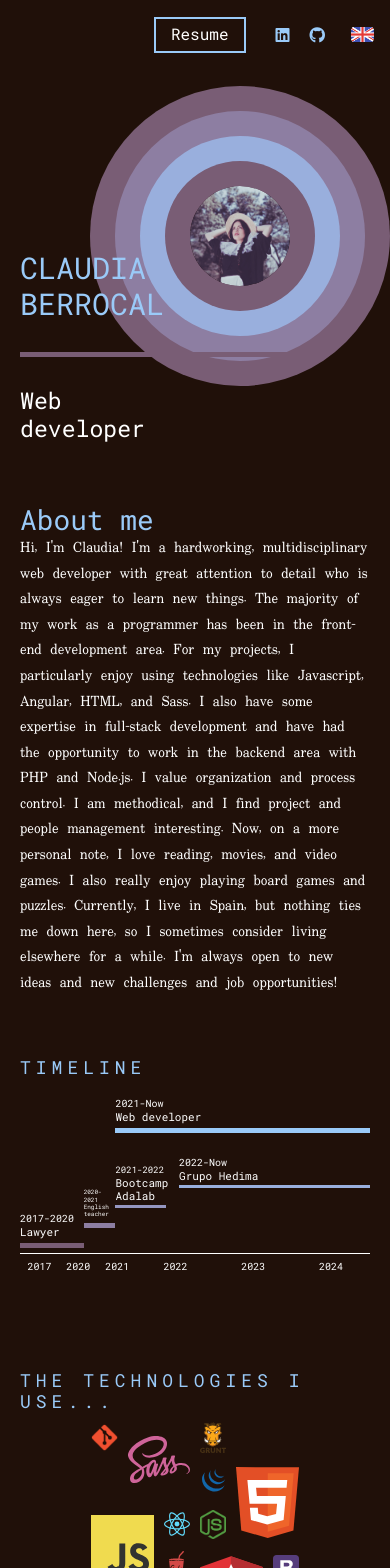
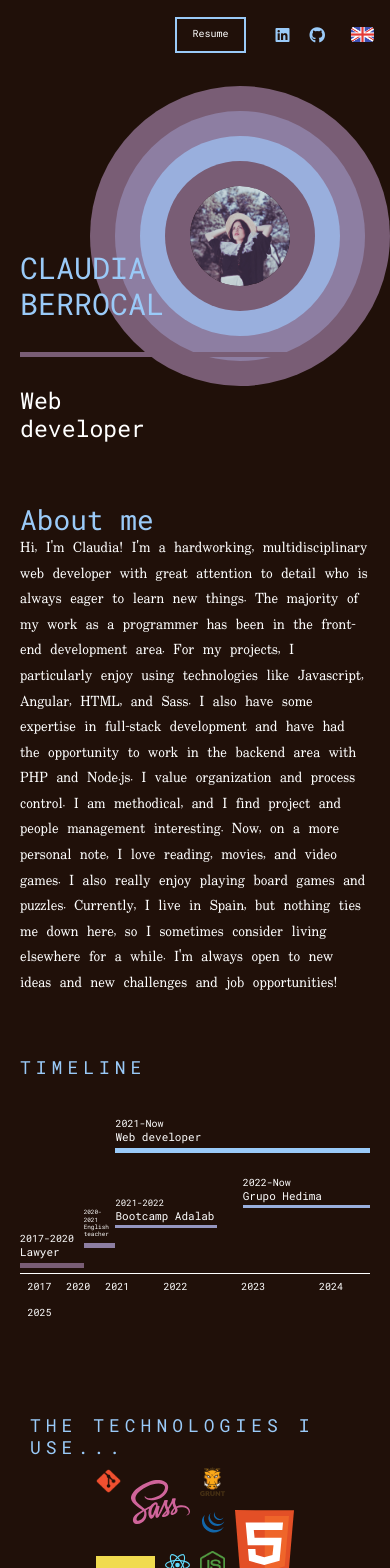
Before and after one commit to claudiabg-c/my-dev-portfolio, an Angular app: page /en/home in a window 390 px wide. Shown: the top 1568 px of the page. Built offline with nearby package versions, Linux system fonts and the light colour scheme.

Commit message:
fix: responsive design

```diff
--- a/src/app/components/about/about.component.html
+++ b/src/app/components/about/about.component.html
@@ -56,6 +56,7 @@
             <li class="year-2022">2022</li>
             <li class="year-2023">2023</li>
             <li class="year-2024">2024</li>
+            <li class="year-2025">2025</li>
         </ul>
     </section>
 </section>
--- a/src/app/components/about/about.component.scss
+++ b/src/app/components/about/about.component.scss
@@ -102,10 +102,11 @@
         margin: 30px;
         ul {
             display: grid;
-            grid-template-columns: repeat(5, 1fr) repeat(3, 2fr);
+            grid-template-columns: repeat(3, 1fr) repeat(4, 2fr);
             position: relative;
             &.timeline-professions {
                 height: 150px;
+                margin-top: 20px;
                 li {
                     position: absolute;
                     width: 100%;
@@ -118,20 +119,20 @@
                         font-size: 15px;
                     }
                     &.lawyer {
-                        grid-column: 1/5;
+                        grid-column: 1/3;
                         bottom: 0;
                         border-color: $color_4;
                     }
                     &.teacher {
-                        grid-column: 5/6;
+                        grid-column: 3/4;
                         bottom: 20px;
                         border-color: $color_5;
-                        h3, h4  {
+                        h3, h4 {
                             font-size: 9px;
                         }
                     }
                     &.developer {
-                        grid-column: 6/9;
+                        grid-column: 4/8;
                         top: 0;
                         border-color: $color_2;
                     }
@@ -149,7 +150,7 @@
                         font-size: 12px;
                     }
                     &.bootcamp {
-                        grid-column: 6/7;
+                        grid-column: 4/5;
                         width: 50%;
                         bottom: 40px;
                         border-color: $color_6;
@@ -161,9 +162,9 @@
                         }
                     }
                     &.job {
-                        grid-column: 7/9;
-                        width: 120%;
-                        left: -20%;
+                        grid-column: 5/8;
+                        width: 115%;
+                        left: -15%;
                         bottom: 60px;
                         border-color: $color_7;
                     }
@@ -173,6 +174,11 @@
                 border-top: 1px solid $color_1;
                 text-align: center;
                 margin-top: 5px;
+                li {
+                    &.year-2018, &.year-2019 {
+                        display: none;
+                    }
+                }
             }
         }
     }
@@ -208,7 +214,7 @@
         grid-template-columns: repeat(2, 1fr);
         padding: 10px;
         .technologies {
-            padding: 60px 0 0;
+            padding: 60px 60px 0;
             .technologies-image {
                 width: 50%;
             }
@@ -224,7 +230,7 @@
             grid-column: 1/3;
             width: 100%;
             margin: 30px;
-            padding: 60px 0 0;
+            padding: 60px 60px 0;
         }
     }
 }
@@ -234,7 +240,7 @@
         grid-template-columns: 1fr;
         padding: 30px 20px;
         .technologies {
-            padding: 60px 0 0;
+            padding: 60px 10px 0;
             .technologies-image {
                 width: 50%;
             }
--- a/src/app/components/contact/contact.component.scss
+++ b/src/app/components/contact/contact.component.scss
@@ -54,7 +54,7 @@
 
 @media screen and (max-width: 768px) {
     .contact-me {
-        padding: 50px 10px 30px;
+        padding: 50px 60px 30px;
         form {
             margin: 10px;
         }
--- a/src/app/components/navbar/navbar.component.scss
+++ b/src/app/components/navbar/navbar.component.scss
@@ -121,7 +121,20 @@
     }
 }
 
-@media screen and (max-width: 1024px) {
+@media screen and (max-width: 768px) {
+    .container-navbar {
+        .navbar-sections {
+            .info, .resume {
+                font-size: 10px;
+                li {
+                    padding: 4px 50px 5px 0;
+                }
+            }
+        }
+    }
+}
+
+@media screen and (max-width: 600px) {
     .container-navbar {
         .navbar-sections {
             .info {
--- a/src/app/components/work/work.component.scss
+++ b/src/app/components/work/work.component.scss
@@ -117,7 +117,7 @@
 
 @media screen and (max-width: 768px) {
     #work {
-        padding-top: 50px;
+        padding: 50px 60px;
         .each-project {
             flex-direction: column;
             height: auto;
@@ -125,6 +125,7 @@
             padding: 20px 10px;
             .project-information {
                 width: 90%;
+                padding-top: 20px;
                 .title {
                     padding-bottom: 10px;
                 }
@@ -132,7 +133,7 @@
                     font-size: 14px;
                 }
                 .other-info {
-                    padding-bottom: 30px;
+                    padding: 30px 0;
                     grid-column-gap: 30px;
                     .role, .technologies, .year {
                         font-size: 12px;
@@ -144,7 +145,7 @@
                 height: auto;
                 right: 0;
                 position: relative;
-                padding: 0;
+                padding: 50px;
             }
             .prev, .next {
                 font-size: 14px;
@@ -161,9 +162,9 @@
 
 @media screen and (max-width: 425px) {
     #work {
+        padding: 40px 10px;
         .each-project {
             margin: 0 20px;
-            padding: 20px;
             height: calc(100vh - 130px);
             justify-content: center;
             .project-information {
@@ -175,13 +176,17 @@
             }
             .other-info {
                 grid-column-gap: 20px;
-                line-height: 1.2;
+                line-height: 1.5;
                 justify-content: space-between;
                 flex-direction: column;
                 padding: 10px 0;
                 .role, .technologies, .year {
                     font-size: 10px;
+                    padding-bottom: 10px;
                 }
+            }
+            .project-image {
+                padding: 0 20px 20px;
             }
             .prev, .next {
                 font-size: 12px;
```
